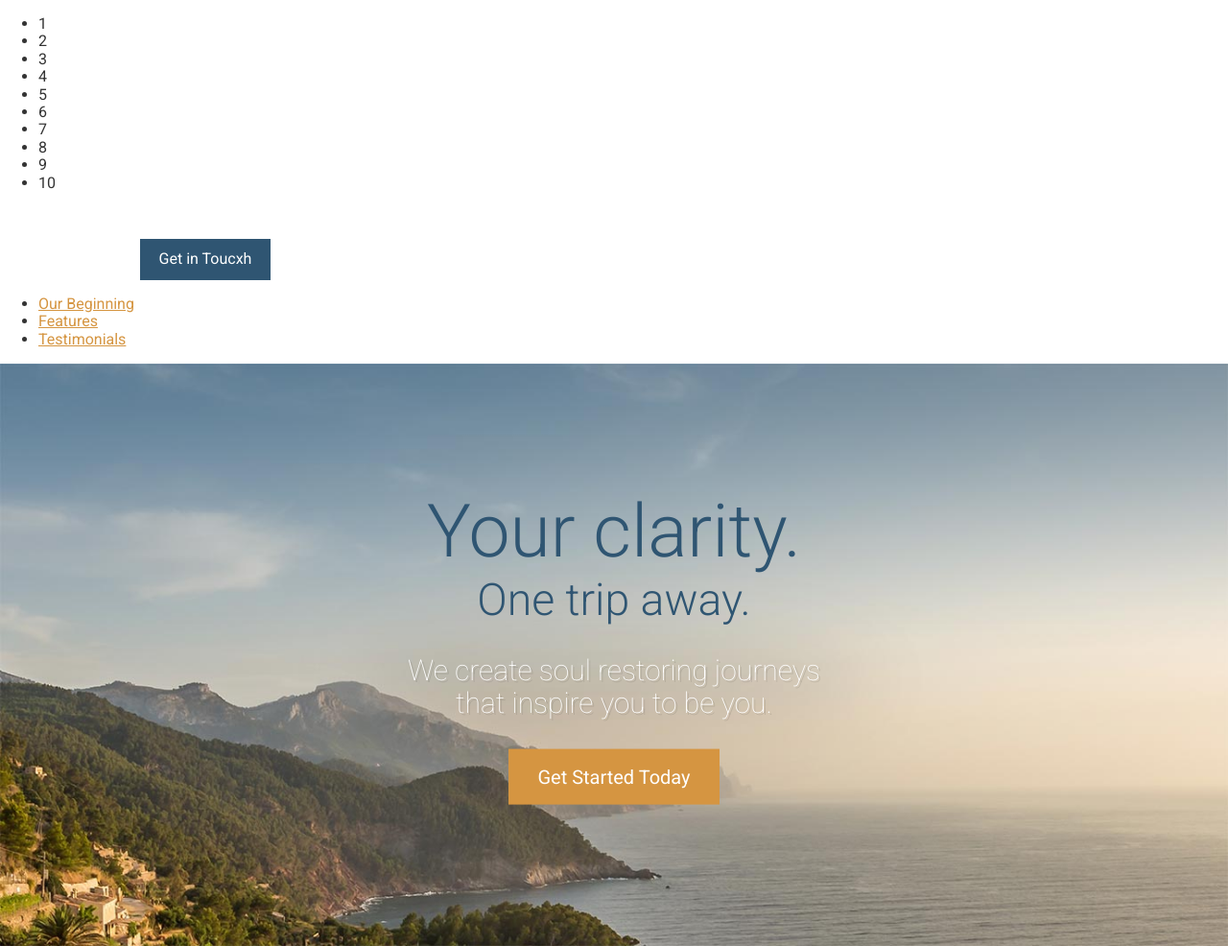
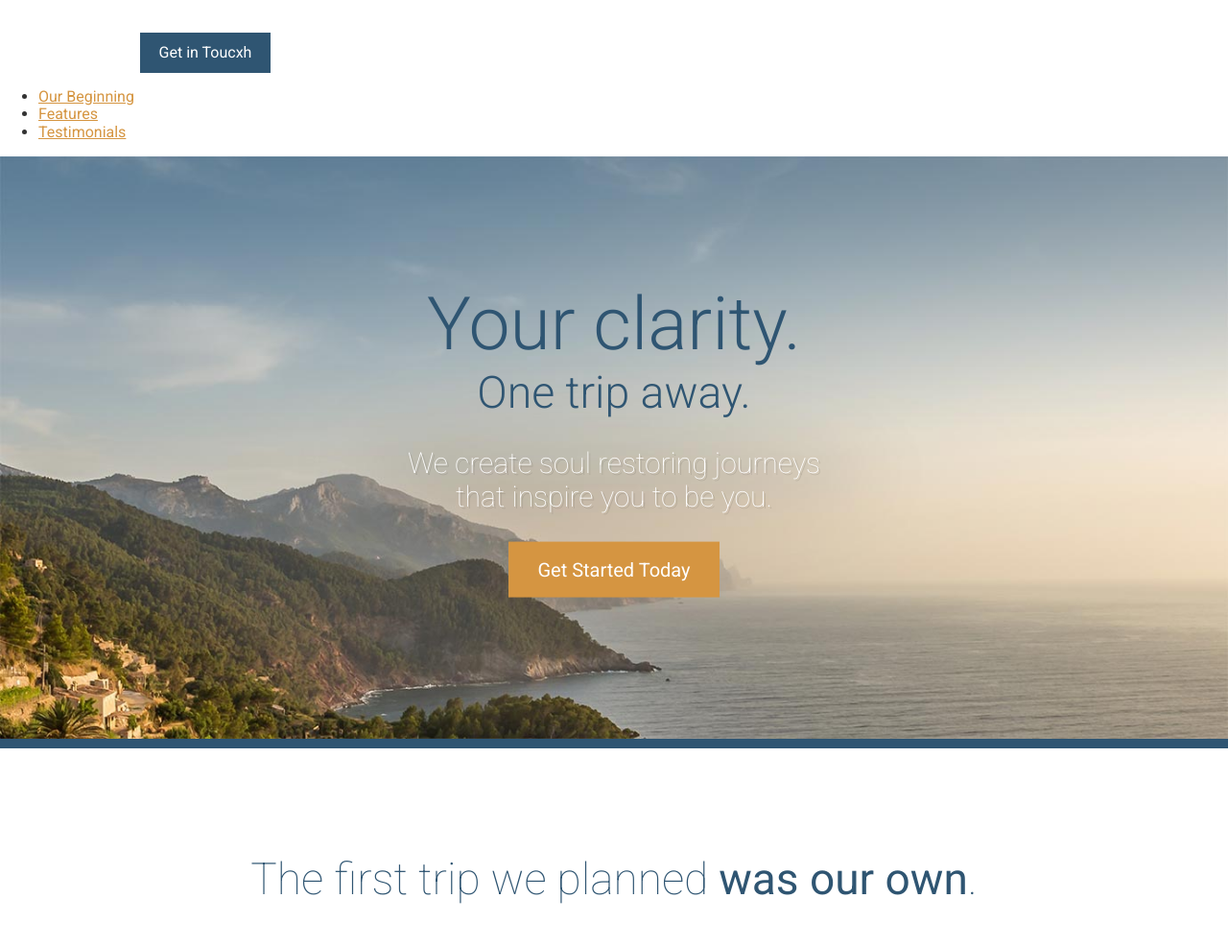
Before and after one commit to davidva123/GitTest, a website: page app/index.html in a window 1280 px wide. Shown: the top 986 px of the page at 96% size. Drawn offline with Linux system fonts and the light colour scheme.

Commit message:
Remove dummy count to 10 code

```diff
--- a/app/index.html
+++ b/app/index.html
@@ -14,20 +14,7 @@
 </head>
 
 <body>
-  <ul>
-    <li>
-      1
-    </li>
-    <li>2</li>
-    <li>3</li>
-    <li>4</li>
-    <li>5</li>
-    <li>6</li>
-    <li>7</li>
-    <li>8</li>
-    <li>9</li>
-<li>10</li>
-</ul>
+
   <header>
     <img src="assets/images/icons/clear-view-escapes.svg">
     <a href="#" class="btn">Get in Toucxh</a>
```
